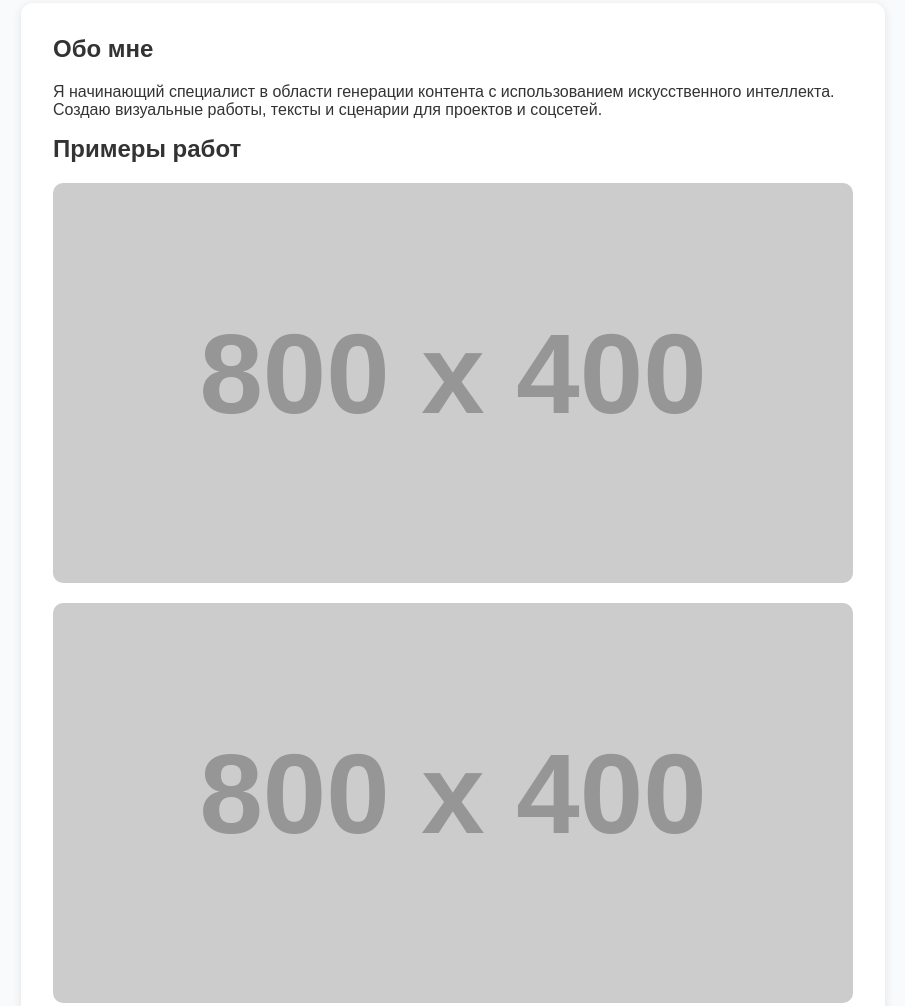
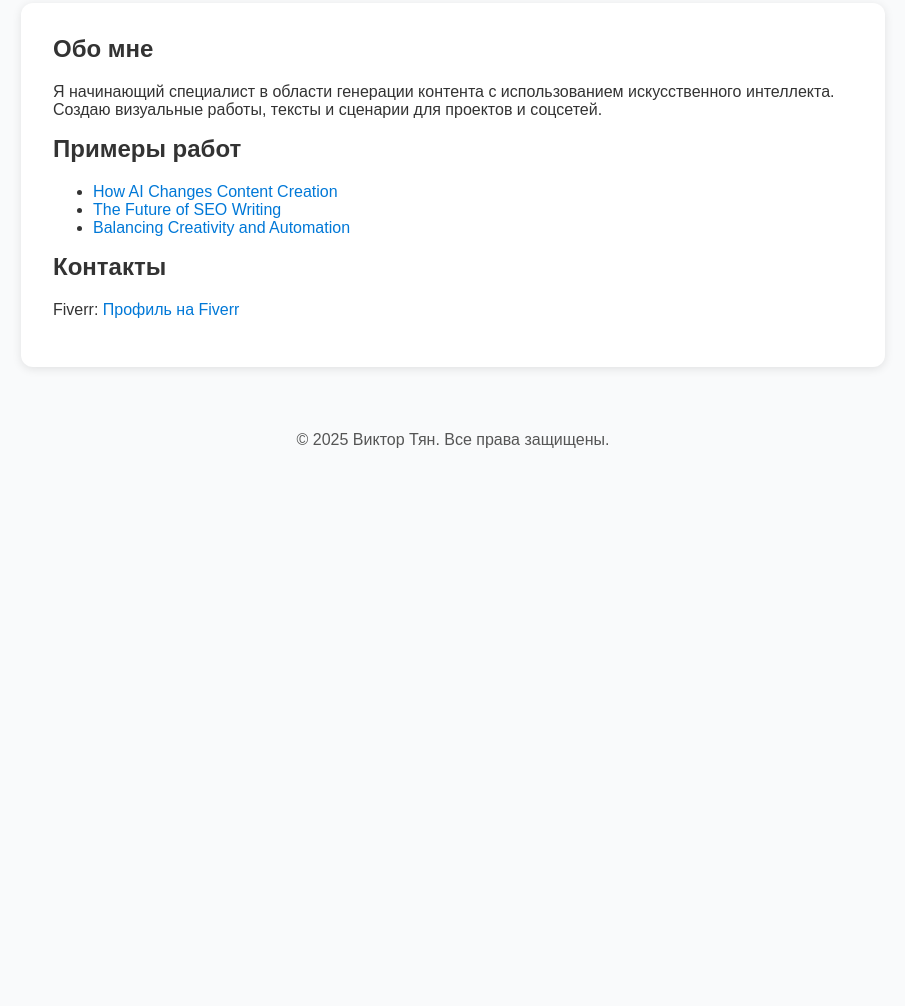
Before and after one commit to Viktor-Shin/viktortyan.github.io, a plain HTML site: page index.html in a window 1280 px wide. Shown: the part 185-1191 px from the top of the page, without its empty margins (187-1092 px from the left). After the commit the page ends 800 px from the top, so only its background shows below. Drawn offline with Linux system fonts and the light colour scheme; placeholder pictures from the web are drawn by us.

Commit message:
Update index.html

```diff
--- a/index.html
+++ b/index.html
@@ -58,13 +58,14 @@
     </section>
 
     <section>
-      <h2>Примеры работ</h2>
-      <div class="gallery">
-        <img src="https://via.placeholder.com/800x400?text=AI+Artwork+1" alt="AI Art 1">
-        <img src="https://via.placeholder.com/800x400?text=AI+Artwork+2" alt="AI Art 2">
-        <img src="https://via.placeholder.com/800x400?text=AI+Artwork+3" alt="AI Art 3">
-      </div>
-    </section>
+  <h2>Примеры работ</h2>
+  <ul>
+    <li><a href="works/How_AI_Changes_Content_Creation.pdf" target="_blank">How AI Changes Content Creation</a></li>
+    <li><a href="works/The_Future_of_SEO_Writing.pdf" target="_blank">The Future of SEO Writing</a></li>
+    <li><a href="works/Balancing_Creativity_and_Automation.pdf" target="_blank">Balancing Creativity and Automation</a></li>
+  </ul>
+</section>
+
 
     <section>
       <h2>Контакты</h2>
```
